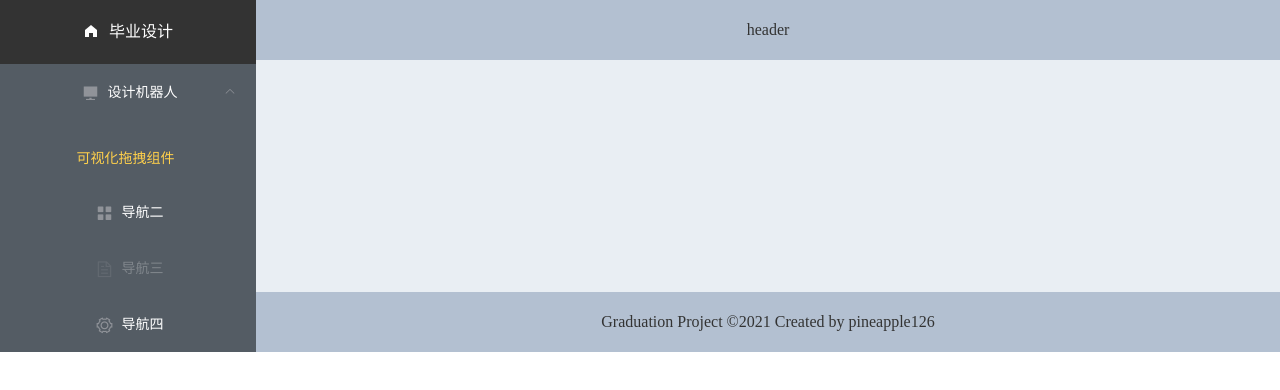
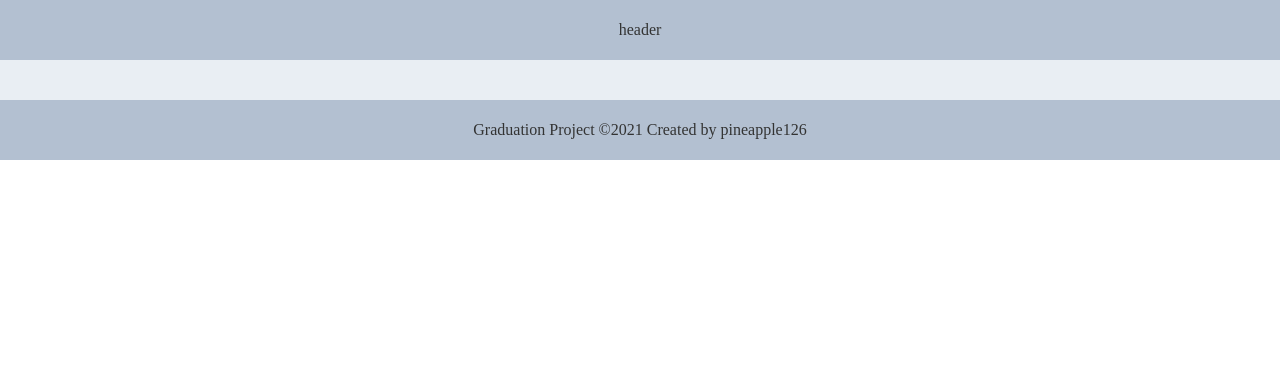
Before and after one commit to pineapple126/Graduation-Project, a Vue app: page /main in a window 1280 px wide. Shown: the top 390 px of the page. Built offline with nearby package versions, Linux system fonts and the light colour scheme.

Commit message:
项目结构调整，取消侧边栏布局

```diff
--- a/src/layouts/BasicLayout.vue
+++ b/src/layouts/BasicLayout.vue
@@ -1,3 +1,4 @@
+<!--
   <template>
     <el-container>
       <el-aside width="256px">
@@ -16,17 +17,32 @@
       </el-container>
     </el-container>
   </template>
+-->
+
+<template>
+  <el-container>
+    <el-header>
+      <Header />
+    </el-header>
+    <el-main>
+      <router-view />
+    </el-main>
+    <el-footer>
+      <Footer />
+    </el-footer>
+  </el-container>
+</template>
 
 <script>
 import Header from "./Header";
 import Footer from "./Footer";
-import SiderMenu from "./SiderMenu";
+// import SiderMenu from "./SiderMenu";
 
 export default {
   components: {
     Header,
     Footer,
-    SiderMenu,
+    // SiderMenu,
   },
 };
 </script>
```
Lines whose indentation alone changed are shown as unchanged.
